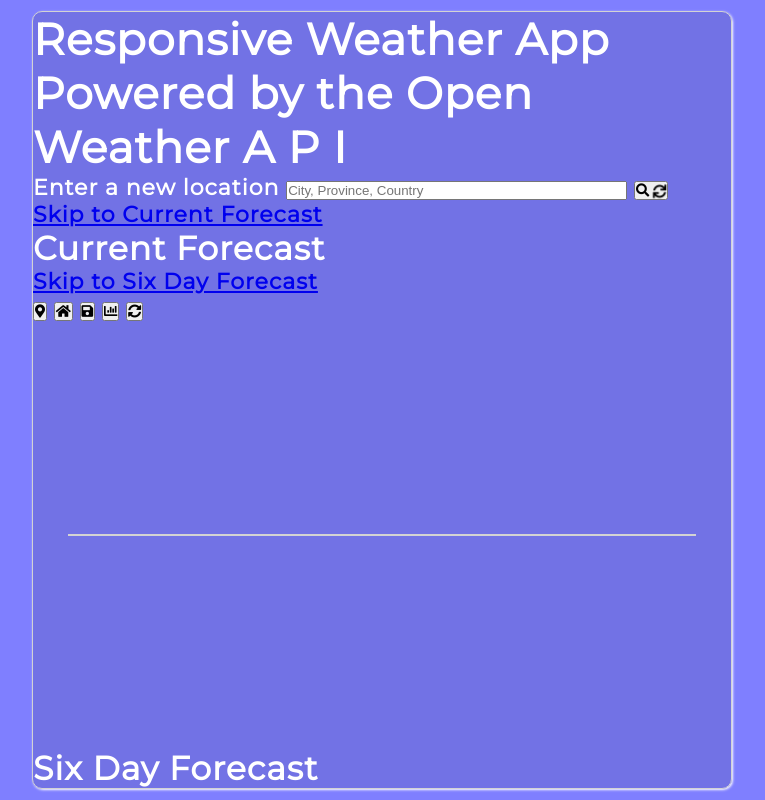
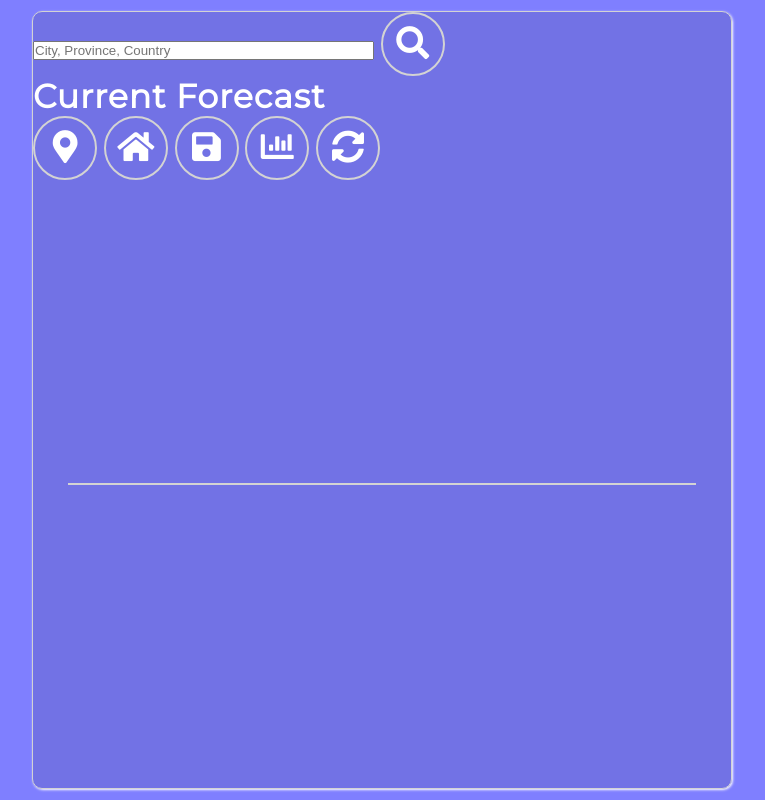
Before and after one commit to kienmarkdo/Weather-Application, a plain HTML site: page dist/index.html in a window 1280 px wide. Shown: the whole page, without its empty margins (258-1023 px from the left). Drawn offline with Linux system fonts and the light colour scheme.

Commit message:
Created CSS for buttons

```diff
--- a/dist/index.html
+++ b/dist/index.html
@@ -16,17 +16,17 @@
     <!-- Main container -->
     <main>
         <!-- Searchbar section -->
-        <h1>Responsive Weather App Powered by the Open Weather A P I</h1> <!-- For the screen reader -->
+        <h1 class="offscreen">Responsive Weather App Powered by the Open Weather A P I</h1> <!-- For the screen reader -->
         <section id="searchBar" class="searchBar">
             <form id="searchBar__form" class="searchBar__form" role="search">
-                <label for="searchBar__text">Enter a new location</label>
+                <label for="searchBar__text" class="offscreen">Enter a new location</label>
                 <input id="searchBar__text" class="searchBar__text" type="text" role="searchbox" size="40" autocomplete="off"
                 placeholder="City, Province, Country">
-                <button id="searchBar__button" class="searchBar__button" title="Submit Location"
+                <button id="searchBar__button" class="searchBar__button button" title="Submit Location"
                 aria-label="Enter ZIP code or City, Province and Country to retrieve weather forecast">
                     <!-- Search icon and animated Sync icon from fontawesome.com -->
                     <i class="fa fa-search"></i>
-                    <i class="fas fa-sync fa-spin"></i>
+                    <i class="fas fa-sync fa-spin none"></i>
                 </button>
             </form>
         </section>
@@ -74,7 +74,7 @@
         <hr>
         <!-- Daily forecast section -->
         <section id="dailyForecast" class="dailyForecast" role="region" aria-labelledby="dailyForecast__title">
-            <h2 id="dailyForecast__title" class="dailyForecast__title">Six Day Forecast</h2>
+            <h2 id="dailyForecast__title" class="dailyForecast__title offscreen">Six Day Forecast</h2>
             <div id="dailyForecast__contents" class="dailyForecast__contents"></div>
         </section>
         <!-- Make announcements to the screen reader immediately; populated dynamically -->
--- /dev/null
+++ b/scss/components/_a11y.scss
@@ -0,0 +1,26 @@
+// _a11y.scss is an abbrieviation for a "accessibility"
+
+// takes item (where offscreen is applied) off the screen but not out of the page (still screen reader-readable)
+.offscreen {
+    position: absolute;
+    left: -10000px;
+}
+
+.skip-link {
+    position: absolute;
+    top: -999px;
+    left: 0;
+    background: $text-shadow-color;
+    padding: 14px;
+    z-index: 1;
+    color: $font-color;
+}
+
+// pseudo definitions
+
+// help make skip link appear when needed
+.skip-link:focus,
+.skip-link:active {
+    top: auto;
+    left: auto;
+}
--- /dev/null
+++ b/scss/components/_buttons.scss
@@ -0,0 +1,29 @@
+.button {
+    min-width: 48px; // fingerprint size
+    min-height: 48px;
+    color: $button-textcolor;
+    border: 2px solid $bordercolor;
+    border-radius: 80px; // round buttons
+    outline: none;
+    font-size: 1.25rem;
+    font-weight: 900;
+    background-color: $button-color;
+    @include mq(768px) {
+        font-size: 1.5rem;
+        min-width: 64px;
+        min-height: 64px;
+    }
+}
+
+// pseudo classes for button
+
+.button:hover {
+    cursor: pointer;
+}
+
+.button:hover,
+.button:focus {
+    box-shadow: 4px 2px 5px $text-shadow-color;
+    border-color: $font-color;
+
+}
--- a/scss/main.scss
+++ b/scss/main.scss
@@ -1,3 +1,5 @@
-@import "abstracts/colors";
-@import "abstracts/mixins";
-@import "base/base";
+@import "abstracts/colors"; // pre-defined colors to be used later-on
+@import "abstracts/mixins"; // pre-defined screen sizes
+@import "base/base"; // base color (without this, the entire background would be plain white)
+@import "components/a11y"; // hides accessibilities
+@import "components/buttons"; // makes the buttons round
```
Also changed, not shown: dist/css/main.min.css, 1 other file.
